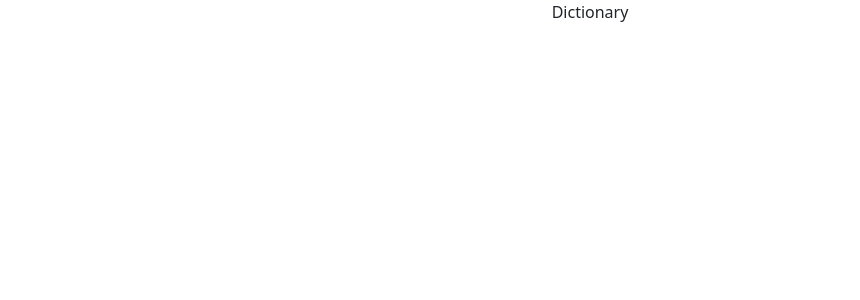
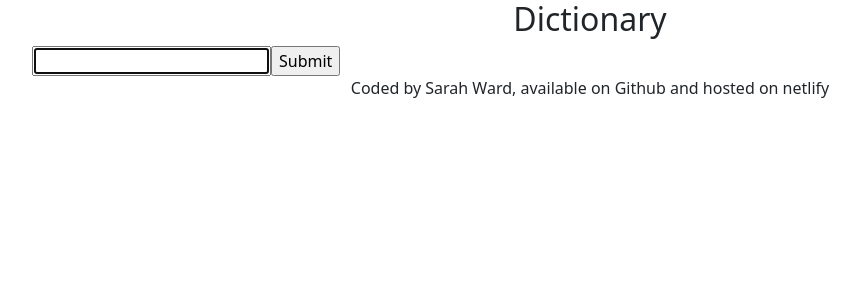
Before and after one commit to Sarahwcode/dictionary-react-1, a React (Create React App) app: page / in a window 1280 px wide. Shown: the top 300 px of the page, without its empty margins (50-910 px from the left). Built offline with nearby package versions, Linux system fonts and the light colour scheme.

Commit message:
Added forms a dictionary component

```diff
--- a/src/App.js
+++ b/src/App.js
@@ -1,14 +1,18 @@
 
 import './App.css';
+import Dictionary from './Dictionary';
 
 function App() {
   return (
-    <div className="App">
-      <header className="App-header">
+    <div className="container">
 
-        <p className='text-center'>Dictionary</p>
-
-      </header>
+       <header>
+        <h2 className='text-center'>Dictionary</h2>
+        </header>
+  <main>
+<Dictionary/>
+  </main>
+  <footer className='text-center'>Coded by Sarah Ward, available on Github and hosted on netlify</footer>
     </div>
   );
 }
--- /dev/null
+++ b/src/Dictionary.js
@@ -0,0 +1,24 @@
+import React, {useState} from "react";
+
+
+
+export default function Dictionary (){
+    let [words, setWords] = useState("")
+
+    function search(event){
+    event.preventDefault();
+    alert (`${words}`);}
+
+    function wordChange(event)
+    {
+        setWords(event.target.value)
+    }
+    return (
+        <div>
+            <form onSubmit={search}>
+                <input type="search" autoFocus onChange={wordChange}></input>
+                <input type="submit"></input>
+            </form>
+        </div>
+    );
+}
```
